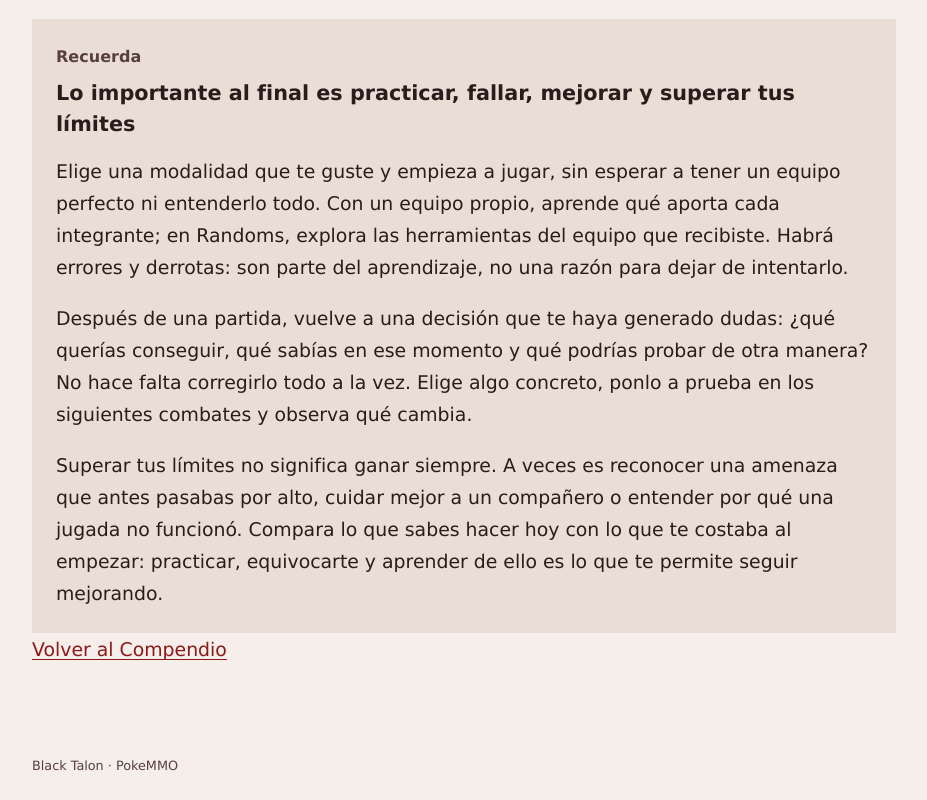
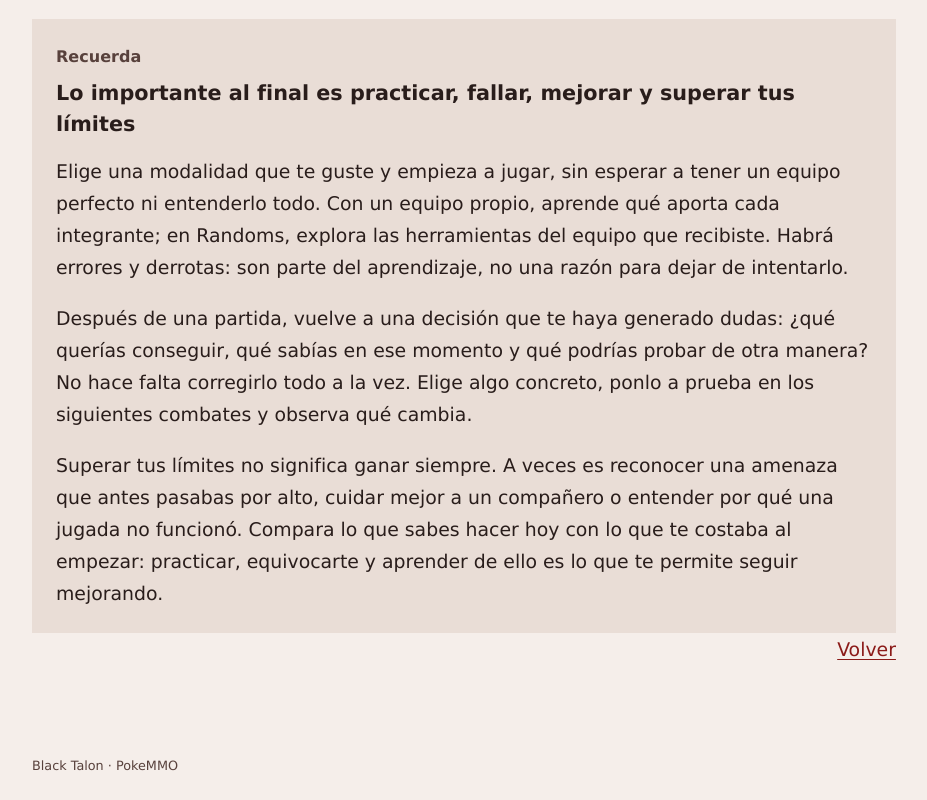
Before and after one commit to OscarDevCPP/mmoclanpage, an Angular app: page /compendio/pvp/fundamentos in a window 1280 px wide. Shown: the part 7231-8031 px from the top of the page, without its empty margins (108-1035 px from the left). Built offline with nearby package versions, Linux system fonts and the light colour scheme.

Commit message:
fix(compendio): right-align concise return link

```diff
--- a/src/app/pvp-fundamentos.css
+++ b/src/app/pvp-fundamentos.css
@@ -32,3 +32,4 @@
 .guide .advice-label { display: block; margin-bottom: .5rem; color: var(--muted); font-size: .85em; font-weight: bold; }
 .guide .guide-advice h3 { font-family: inherit; font-size: 1.1em; font-weight: bold; line-height: 1.45; margin: 0 0 1rem; }
 .guide .guide-advice p:last-child { margin-bottom: 0; }
+.guide .guide-return { text-align: right; }
--- a/src/app/pvp-fundamentos.html
+++ b/src/app/pvp-fundamentos.html
@@ -38,7 +38,7 @@
       }
     </section>
   }
-  <p><a routerLink="/compendio">Volver al Compendio</a></p>
+  <p class="guide-return"><a routerLink="/compendio" aria-label="Volver al Compendio">Volver</a></p>
 </article>
 <ng-template #runs let-items>
   @for (run of items; track $index) {
```
Also changed, not shown: 1 other file (tests, documents, lock files or other folders).
